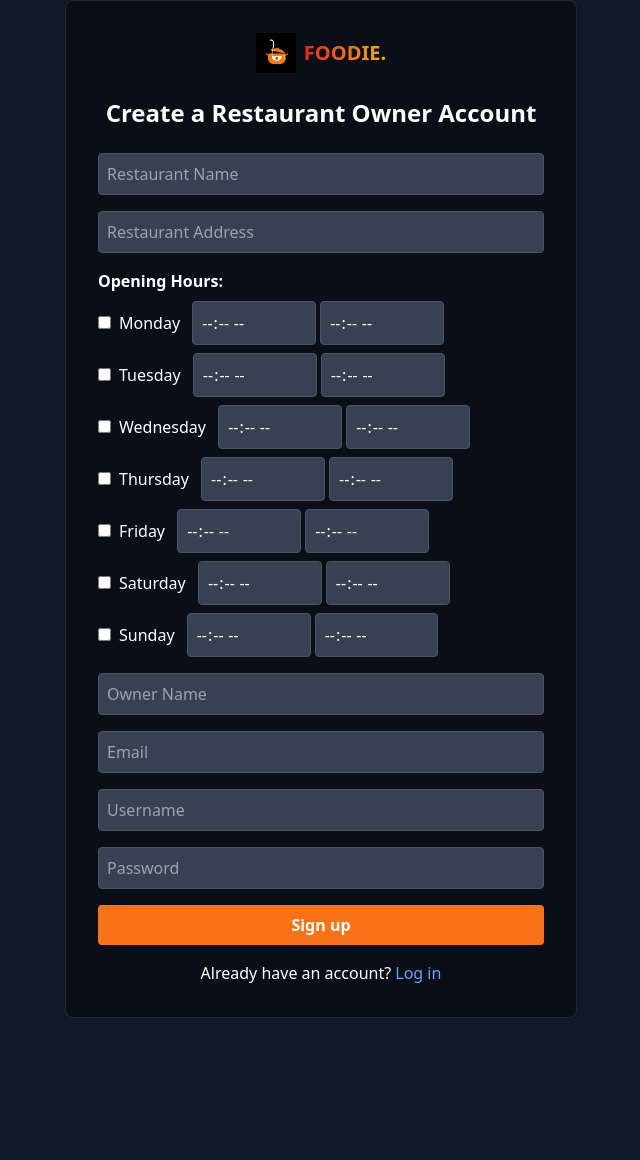
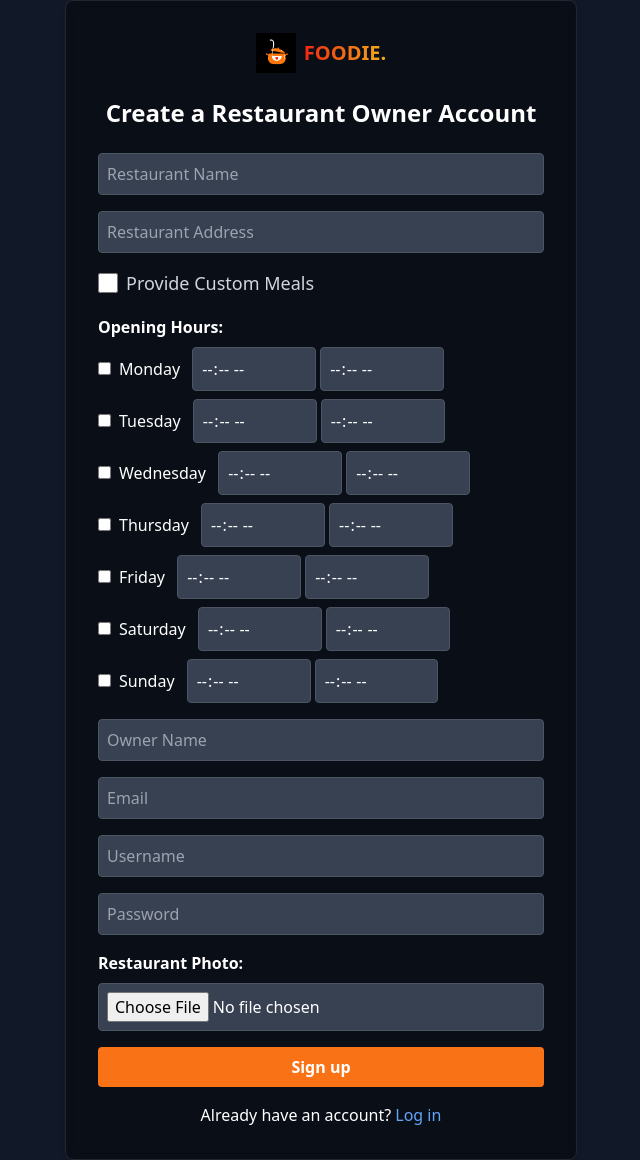
Before and after one commit to Yp42/agileprocessesgroupproject, a Flask app: page /register_owner in a window 1280 px wide. Shown: the whole page, without its empty margins (319-959 px from the left). Before the commit the page ends 1018 px from the top, so only its background shows below. Run offline with Flask 3, Linux system fonts and the light colour scheme; some libraries are stand-ins or nearby versions.

Commit message:
allowing owner to mark if restaurant offers custom meals and updating the menu view

```diff
--- a/app/routes.py
+++ b/app/routes.py
@@ -1,6 +1,7 @@
 
-from flask import Blueprint, render_template, request, redirect, url_for, flash, session, jsonify, abort
-from werkzeug.security import generate_password_hash, check_password_hash
+from flask import Blueprint, render_template, request, redirect, url_for, flash, session, jsonify, abort, current_app
+from werkzeug.security import generate_password_hash, check_password_hash, safe_join
+from werkzeug.utils import secure_filename
 from app import mongo
 import os
 from bson import ObjectId
@@ -10,6 +11,10 @@ from datetime import datetime, timedelta, timezone
 
 main = Blueprint("main", __name__)
 LOCKOUT_TIME = timedelta(minutes=5)
+ALLOWED_EXTENSIONS = {'png', 'jpg', 'jpeg', 'gif'}
+
+def allowed_file(filename):
+    return '.' in filename and filename.rsplit('.', 1)[1].lower() in ALLOWED_EXTENSIONS
 
 @main.route("/")
 def index():
@@ -48,6 +53,7 @@ def register_customer():
                 flash('Email already exists')
                 return redirect(url_for('main.register_customer'))
 
+
             mongo.db.customers.insert_one({
                 'name': name,
                 'email': email,
@@ -81,6 +87,7 @@ def register_owner():
                 return redirect(url_for('main.register_owner'))
 
 
+
             for day in days:
                 open_time = request.form.get(f'{day.lower()}_open')
                 close_time = request.form.get(f'{day.lower()}_close')
@@ -89,17 +96,25 @@ def register_owner():
                 else:
                     opening_hours[day] = None
 
-
-
+            custom_meals = 'custom_meals' in request.form
+            file = request.files.get('restaurant_photo')
+            if file and allowed_file(file.filename):
+                photo_path = save_image(file)
+            if not photo_path:
+                flash("Failed to save image. Please try again.", category="error")
+                return redirect(url_for('main.register_owner'))
 
             mongo.db.owners.insert_one({
                  'restaurant_name': restaurant_name,
                  'restaurant_address': restaurant_address,
+                  'custom_meals': custom_meals,
                  'opening_hours': opening_hours,
                  'owner_name': owner_name,
                  'email': email,
                  'username': username,
-                 'password': password
+                 'password': password,
+                 'photo_path': photo_path
+
                  })
 
 
@@ -169,6 +184,9 @@ def customer_profile():
         return redirect(url_for('main.index'))
     return render_template('customer_profile.html', customer=customer)
 
+
+
+
 @main.route('/owner_profile', methods=['GET', 'POST'])
 def owner_profile():
     if 'email' not in session or session.get('role') != 'owner':
@@ -180,6 +198,7 @@ def owner_profile():
             'owner_name': request.form.get('owner_name'),
             'restaurant_name': request.form.get('restaurant_name'),
             'restaurant_address': request.form.get('restaurant_address'),
+            'custom_meals': 'custom_meals' in request.form,
             'opening_hours': {
                 day: {
                     'open': request.form.get(f'{day.lower()}_open'),
@@ -189,6 +208,8 @@ def owner_profile():
 
         }
 
+
+
         mongo.db.owners.update_one({'email': session['email']}, {'$set': updated_data})
         flash('Profile updated successfully', category='success')
 
@@ -197,6 +218,8 @@ def owner_profile():
     if owner:
         owner['_id'] = str(owner['_id'])
     return render_template('owner_profile.html', owner=owner)
+
+
 
 
 @main.route('/edit_owner_profile', methods=['GET', 'POST'])
@@ -211,6 +234,7 @@ def edit_owner_profile():
             'restaurant_address': request.form.get('restaurant_address'),
 
         }
+
 
         mongo.db.owners.update_one({'email': session['email']}, {'$set': updated_data})
         flash('Profile updated successfully', category='success')
@@ -257,29 +281,56 @@ def manage_meals():
     return render_template('manage_meals.html', dishes=meal_list)
 
 
-@main.route('/add_meal', methods=['GET', 'POST'])
+@main.route('/add_meal', methods=['POST'])
 def add_meal():
     if 'email' not in session or session.get('role') != 'owner':
-        flash("You must be logged in as an owner to view this page.", category='error')
+        flash("You must be logged in as an owner to add a meal.", category='error')
         return redirect(url_for('main.login'))
 
-    if request.method == 'POST':
-        name = request.form.get('name')
-        price = float(request.form.get('price'))
-        photo = request.form.get('photo')
-        ingredients = [ingredient.strip() for ingredient in request.form.get('ingredients').split(',')]
-        mongo.db.meals.insert_one({
-            'name': name,
-            'price': price,
-            'photo': photo,
-            'ingredients': ingredients,
-            'owner_email': session['email']
-        })
+    name = request.form.get('name')
+    price = request.form.get('price')
+    ingredients = request.form.get('ingredients')
+    file = request.files.get('photo')
 
-        flash("Meal added successfully!", category="success")
+
+    if not name or not price or not file or not ingredients:
+        flash("All fields are required.", category="error")
         return redirect(url_for('main.manage_meals'))
 
+
+    if file and allowed_file(file.filename):
+        photo_path = save_image(file)
+        if not photo_path:
+            flash("Failed to save image. Please try again.", category="error")
+            return redirect(url_for('main.manage_meals'))
+    else:
+        flash("Invalid file type. Only images are allowed.", category="error")
+        return redirect(url_for('main.manage_meals'))
+
+
+    try:
+        price = float(price)
+    except ValueError:
+        flash("Please enter a valid number for price.", category="error")
+        return redirect(url_for('main.manage_meals'))
+
+    ingredients_list = [ingredient.strip() for ingredient in ingredients.split(',')]
+    owner_email = session['email']
+    restaurant = mongo.db.owners.find_one({'email': owner_email})
+
+
+    mongo.db.meals.insert_one({
+        'name': name,
+        'price': price,
+        'photo': photo_path,
+        'ingredients': ingredients_list,
+        'owner_email': owner_email,
+        'restaurant_id': restaurant['_id']
+    })
+
+    flash("Meal added successfully!", category="success")
     return redirect(url_for('main.manage_meals'))
+
 
 
 @main.route('/delete_meal/<meal_id>', methods=['POST'])
@@ -297,3 +348,60 @@ def logout():
     session.clear()
     flash("You have been logged out successfully", category="success")
     return redirect(url_for('main.login'))
+
+
+@main.route('/restaurants')
+def restaurants():
+    if 'email' not in session:
+        flash("You must be logged in to view this page.", category='error')
+        return redirect(url_for('main.login'))
+
+    restaurant_list = mongo.db.owners.find({}, {'restaurant_name': 1, 'photo_path': 1, 'custom_meals': 1})
+    return render_template('restaurants.html', restaurants=restaurant_list)
+
+
+
+@main.route('/view_menu/<restaurant_id>')
+def view_menu(restaurant_id):
+
+    restaurant = mongo.db.owners.find_one({'_id': ObjectId(restaurant_id)})
+    if not restaurant:
+        flash("Restaurant not found", category='error')
+        return redirect(url_for('main.restaurants'))
+
+
+    meals = mongo.db.meals.find({'restaurant_id': restaurant['_id']})
+
+    return render_template('view_menu.html', restaurant=restaurant, meals=meals)
+
+
+def save_image(image):
+    if image and allowed_file(image.filename):
+        filename = secure_filename(image.filename)
+        filepath = os.path.join(current_app.config['UPLOAD_FOLDER'], filename)
+        image.save(filepath)
+        return os.path.join('images/uploads', filename).replace('\\', '/')
+    return None
+
+
+
+@main.route('/update_owner_profile', methods=['POST'])
+def update_owner_profile():
+    if 'email' not in session or session.get('role') != 'owner':
+        flash('You must be logged in and an owner to view this page', category='error')
+        return redirect(url_for('main.login'))
+
+    owner = mongo.db.owners.find_one({'email': session['email']})
+    if owner:
+        file = request.files.get('restaurant-photo')
+        photo_url = save_image(file) if file else None
+        if photo_url:
+            updated_data = {'photo': photo_url}
+            mongo.db.owners.update_one({'email': session['email']}, {'$set': updated_data})
+            flash('Photo updated successfully', category='success')
+        else:
+            flash('No photo uploaded or invalid file type', category='error')
+        return redirect(url_for('main.owner_profile'))
+    else:
+        flash('Owner profile not found', category='error')
+        return redirect(url_for('main.login'))
--- a/app/templates/register_owner.html
+++ b/app/templates/register_owner.html
@@ -34,17 +34,24 @@
                     <h2 class="text-xl font-bold ml-2 gradient-text">FOODIE.</h2>
                 </div>
                 <h2 class="text-2xl font-bold mb-6 text-center">Create a Restaurant Owner Account</h2>
-                <form action="#" method="POST">
+                <form action="{{ url_for('main.register_owner') }}" method="POST" enctype="multipart/form-data">
                     <div class="mb-4">
-                        <input type="text" name="restaurant_name" placeholder="Restaurant Name" class="w-full p-2 rounded bg-gray-700 text-white border border-gray-600 focus:border-orange-500 outline-none">
+                        <input type="text" name="restaurant_name" placeholder="Restaurant Name" class="w-full p-2 rounded bg-gray-700 text-white border border-gray-600
+                                      focus:border-orange-500 outline-none">
                     </div>
                     <div class="mb-4">
                         <input type="text" name="restaurant_address" placeholder="Restaurant Address" class="w-full p-2 rounded bg-gray-700 text-white border border-gray-600 focus:border-orange-500  outline-none">
                     </div>
                     <div class="mb-4">
+                        <label for="custom_meals" class="inline-flex items-center text-lg font-medium text-gray-300">
+                            <input type="checkbox" id="custom_meals" name="custom_meals" class="form-checkbox h-5 w-5 text-orange-500 border-gray-300 rounded">
+                            <span class="ml-2">Provide Custom Meals</span>
+                        </label>
+                    </div>
+                    <div class="mb-4">
                         <label class="block font-bold mb-2">Opening Hours:</label>
                         <div class="space-y-2">
-                            <!-- Repeat this block for each day -->
+
                             {% for day in ["Monday", "Tuesday", "Wednesday", "Thursday", "Friday", "Saturday", "Sunday"] %}
                             <div>
                                 <label class="inline-flex items-center">
@@ -69,6 +76,10 @@
                     <div class="mb-4">
                         <input type="password" name="password" placeholder="Password" class="w-full p-2 rounded bg-gray-700 text-white border border-gray-600 focus:border-orange-500 outline-none">
                     </div>
+                    <div class="mb-4">
+                        <label class="block font-bold mb-2">Restaurant Photo:</label>
+                        <input type="file" name="restaurant_photo" accept="image/*" class="w-full bg-gray-700 border border-gray-600 p-2 rounded text-white">
+                    </div>
                     <button type="submit" class="w-full bg-orange-500 hover:bg-orange-600 text-white font-bold py-2 px-4 rounded">Sign up</button>
                     {% with messages = get_flashed_messages(with_categories=true) %}
                     {% if messages %}
@@ -83,12 +94,14 @@
                 {% endwith %}
 
                 </form>
+
                 <div class="text-center mt-4">
                     Already have an account? <a href="/login" class="text-blue-400 hover:text-blue-300">Log in</a>
                 </div>
             </div>
         </div>
     </div>
+
     <script src="/static/js/opening_hours.js"></script>
 </body>
 </html>
```
Also changed, not shown: app/__init__.py (+2 -13 lines), app/templates/layout.html (+5 -4 lines), app/templates/manage_meals.html (+6 -4 lines), app/templates/owner_dashboard.html (+9 -2 lines), app/templates/owner_profile.html (+7 -4 lines), app/templates/restaurants.html (added, +39 -0 lines), app/templates/view_menu.html (added, +55 -0 lines), app/static/images/uploads/homeKitten.jpeg (added).
